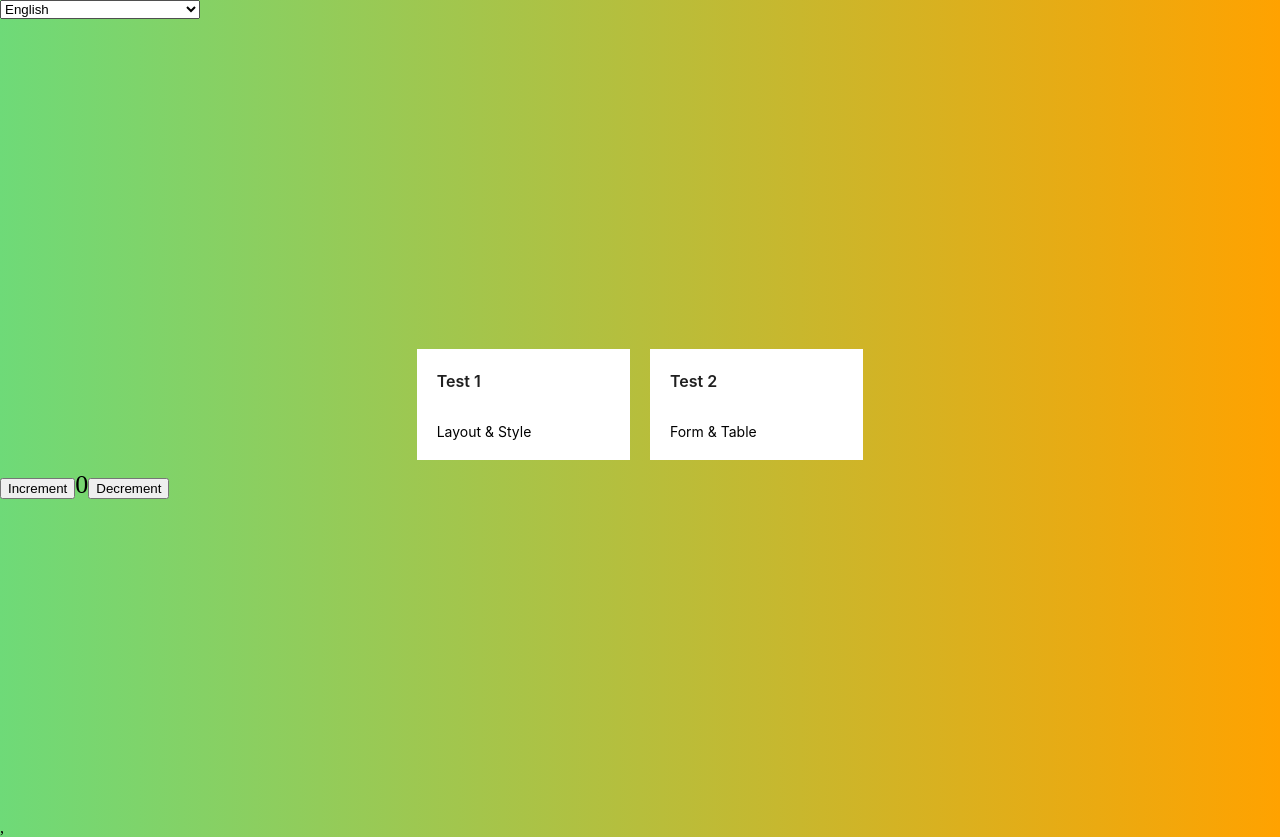
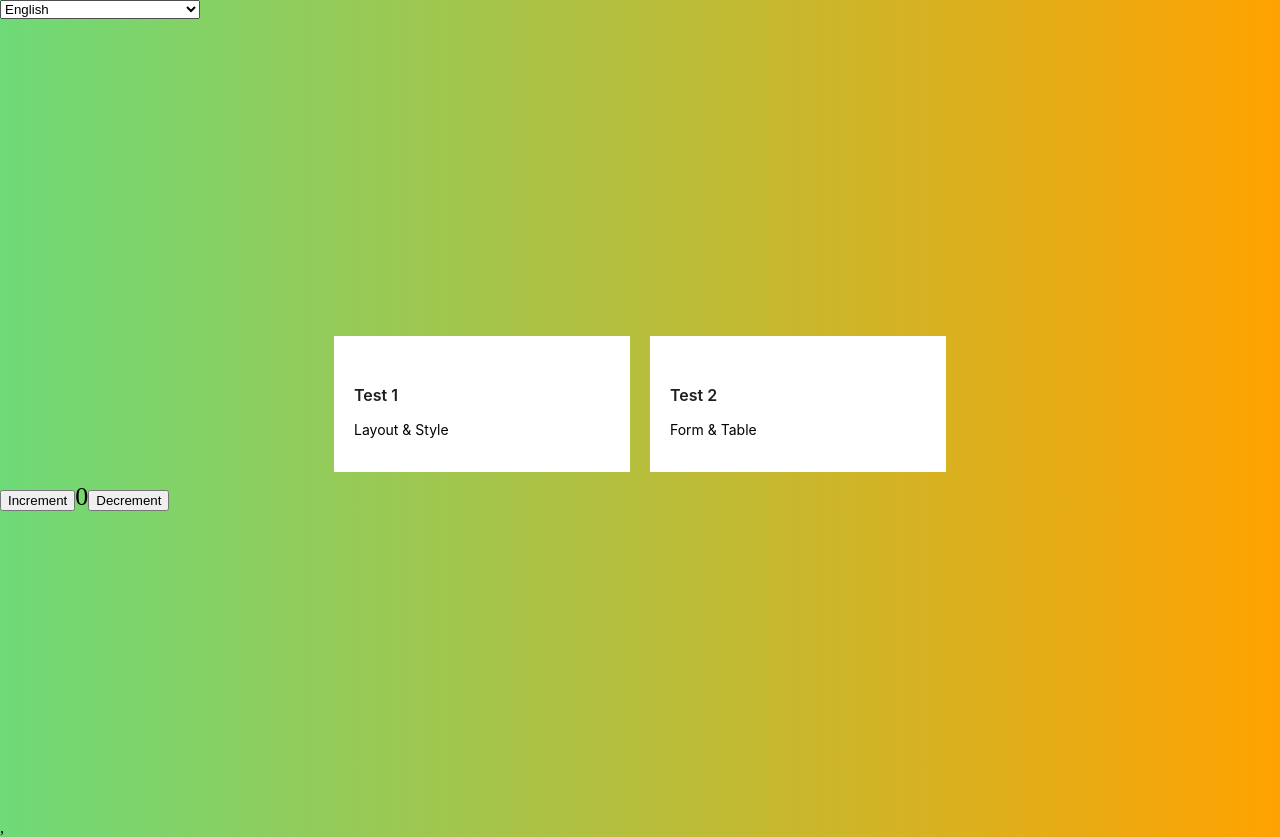
Before and after one commit to waramity/swift-dynamics-interview-test, a React (Create React App) app: page / in a window 1280 px wide. Built offline with nearby package versions, Linux system fonts and the light colour scheme.

Commit message:
fix col css

```diff
--- a/src/components/App/App.scss
+++ b/src/components/App/App.scss
@@ -11,16 +11,29 @@
 }
 
 .Nav {
+  cursor: pointer;
 
   &-item {
+    width: 20%;
+    text-decoration: none;
+    transition: none;
     background-color: white;
     padding: 20px;
     margin: 10px 10px;
-    cursor: pointer;
+    color: black
   }
 
   &-item > .title {
     margin-top: 0;
     margin-bottom: 30px;
   }
+
+  &-item:hover {
+   color: inherit;
+  }
+
+  &-col {
+    max-width: unset;
+  }
+
 }
--- a/src/components/App/App.tsx
+++ b/src/components/App/App.tsx
@@ -6,6 +6,8 @@ import { Typography } from 'antd';
 import '../../i18n/config';
 import { useTranslation } from 'react-i18next';
 import React, { useState, useEffect } from 'react';
+import { Link } from 'react-router-dom';
+
 
 const { Title } = Typography;
 
@@ -13,6 +15,17 @@ type NavProps = {
   title: string;
   description: string;
 };
+
+function slugify(text: string) {
+  return text
+    .toString()
+    .toLowerCase()
+    .trim()
+    .replace(/\s+/g, '-') // Replace spaces with -
+    .replace(/&/g, '-and-') // Replace & with 'and'
+    .replace(/[^\w-]+/g, ''); // Remove all non-word characters
+}
+
 
 const App: React.FC = () => {
   const count = 3;
@@ -42,16 +55,21 @@ const App: React.FC = () => {
       <header className="App-header">
         <Row className="Nav"  justify="center">
           {navItems.map(({title, description}: NavProps, index: number) => (
+            <Link to={`/${slugify(title)}`} className="Nav-item">
               <Col
                 xs={{ span: 4}}
-              className="Nav-item"
+                className="Nav-col"
                 key={index}
               >
+
                 <Title level={5} className="title">
                   {title}
                 </Title>
+                <p>
                   {description}
+                </p>
               </Col>
+            </Link>
          ))}
         </Row>
         <Counter />
--- a/src/i18n/en/translation.json
+++ b/src/i18n/en/translation.json
@@ -1,9 +1,11 @@
 {
   "navItems": [{
     "title": "Test 1",
-    "description": "Layout & Style"
+    "description": "Layout & Style",
+    "path": "/test-1"
   }, {
     "title": "Test 2",
-    "description": "Form & Table"
+    "description": "Form & Table",
+    "path": "/test-2"
   }]
 }
--- a/src/index.scss
+++ b/src/index.scss
@@ -1,5 +1,8 @@
 $primary-color: #ffa200;
 $secondary-color: #6eda78;
+
+:root {
+}
 
 body {
   margin: 0;
--- a/src/index.tsx
+++ b/src/index.tsx
@@ -19,8 +19,14 @@ ReactDOM.render(
         path="/"
         element={<App />}
       />
-            {/* <Route path="/posts/:postId" component={SinglePostPage} />
-             */}
+      <Route
+        path="/test-1"
+        element={<App />}
+      />
+      <Route
+        path="/test-2"
+        element={<App />}
+      />
     </Routes>
   </BrowserRouter>,
 
```
Lines whose indentation alone changed are shown as unchanged.
